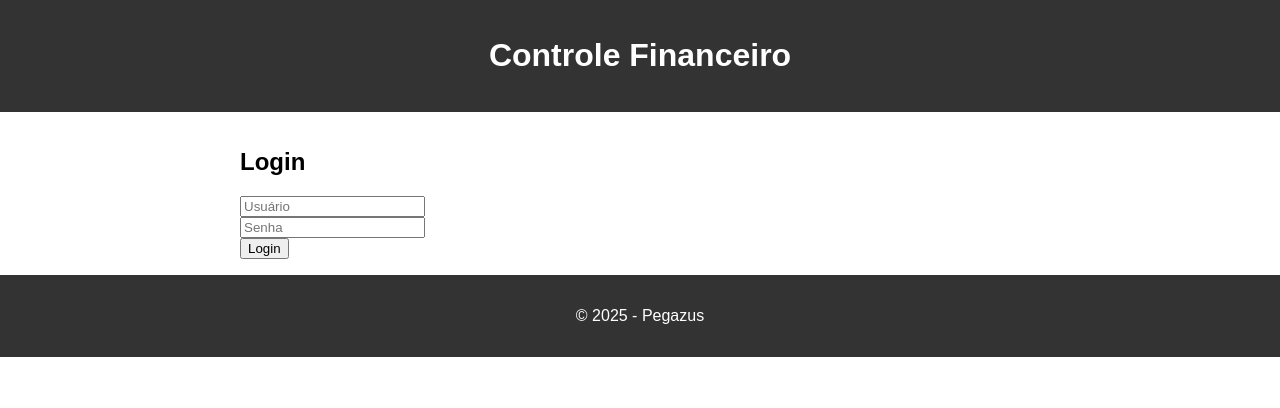
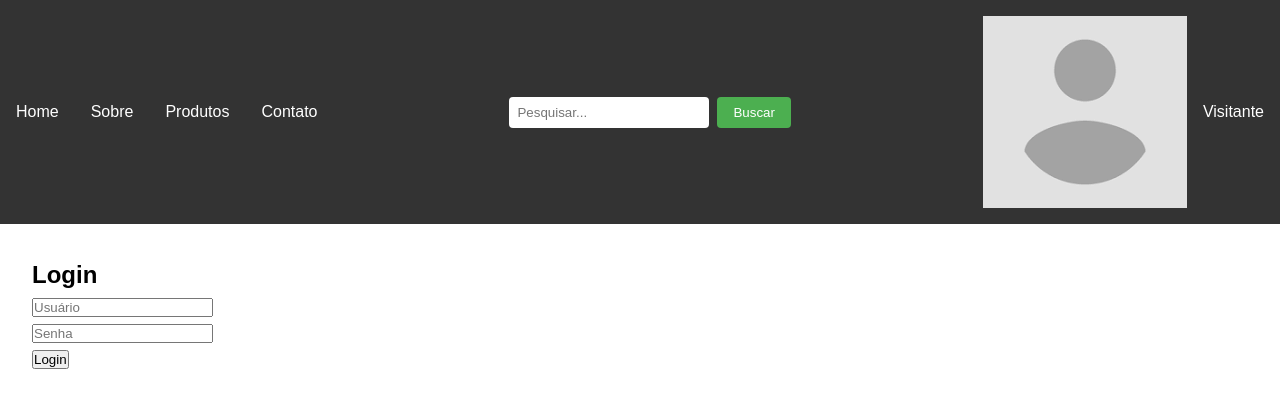
Before and after one commit to guilherme11504/Fluxo-Financial-app, a Django app: template autenticacao/templates/autenticacao/login.html in a window 1280 px wide. Shown: the top 408 px of the page. Run offline with Django 4.2, Linux system fonts and the light colour scheme; the template is opened without the code that fills it, so the values that code supplies are empty; parts of the project's set-up code (start-up, migrations or seed data) failed here and were passed over.

Commit message:
mudanças no base

```diff
--- a/autenticacao/templates/autenticacao/login.html
+++ b/autenticacao/templates/autenticacao/login.html
@@ -1,5 +1,7 @@
 {% extends "base.html" %}
+{% load static %}
 
+{% block title %}Login{% endblock %}
 {% block content %}
   <h2>Login</h2>
   <form method="post">
--- a/core/settings.py
+++ b/core/settings.py
@@ -14,7 +14,7 @@ from pathlib import Path
 import os
 
 # Build paths inside the project like this: BASE_DIR / 'subdir'.
-BASE_DIR = Path(__file__).resolve().parent.parent
+BASE_DIR = os.path.dirname(os.path.dirname(os.path.abspath(__file__)))
 
 
 # Quick-start development settings - unsuitable for production
@@ -130,4 +130,5 @@ STATIC_URL = '/static/'
 # Default primary key field type
 # https://docs.djangoproject.com/en/4.2/ref/settings/#default-auto-field
 
+
 DEFAULT_AUTO_FIELD = 'django.db.models.BigAutoField'
--- a/core/urls.py
+++ b/core/urls.py
@@ -16,8 +16,11 @@ Including another URLconf
 """
 from django.contrib import admin
 from django.urls import path, include
+from django.shortcuts import redirect
 
 urlpatterns = [
     path('admin/', admin.site.urls),
     path('auth/', include('autenticacao.urls')),
+    #aqui defino a rota padrão para a de login, já que no momento, não existe uma pagina inicial
+    path('', lambda request: redirect('login')),
 ]
--- a/requirements.txt
+++ b/requirements.txt
@@ -1,2 +1,3 @@
 django
 pymysql
+cryptography
--- a/static/css/base.css
+++ b/static/css/base.css
@@ -1,27 +1,76 @@
+* {
+    margin: 0;
+    padding: 0;
+    box-sizing: border-box;
+}
+
 body {
     font-family: Arial, sans-serif;
-    margin: 0;
-    padding: 0;
+    line-height: 1.6;
 }
 
-header {
+.navbar {
     background-color: #333;
-    color: #fff;
-    padding: 1em;
-    text-align: center;
+    padding: 1rem;
+    display: flex;
+    justify-content: space-between;
+    align-items: center;
+    color: white;
 }
 
-main {
-    display: block;
-    margin: 0 auto;
-    max-width: 800px;
-    padding: 1em;
+.nav-links {
+    display: flex;
+    gap: 2rem;
 }
 
-footer {
-    background-color: #333;
-    color: #fff;
-    padding: 1em;
-    text-align: center;
-    clear: both;
+.nav-links a {
+    color: white;
+    text-decoration: none;
+    font-weight: 500;
 }
+
+.nav-links a:hover {
+    color: #ddd;
+}
+
+.user-section {
+    display: flex;
+    align-items: center;
+    gap: 1rem;
+}
+
+.user-photo {
+    width: 40px;
+    height: 40px;
+    border-radius: 50%;
+    object-fit: cover;
+}
+
+.search-bar {
+    display: flex;
+    gap: 0.5rem;
+}
+
+.search-bar input {
+    padding: 0.5rem;
+    border: none;
+    border-radius: 4px;
+    width: 200px;
+}
+
+.search-bar button {
+    padding: 0.5rem 1rem;
+    background-color: #4CAF50;
+    color: white;
+    border: none;
+    border-radius: 4px;
+    cursor: pointer;
+}
+
+.search-bar button:hover {
+    background-color: #45a049;
+}
+
+.content {
+    padding: 2rem;
+}
--- a/templates/base.html
+++ b/templates/base.html
@@ -1,27 +1,52 @@
-<!-- templates/base.html -->
 {% load static %}
 <!DOCTYPE html>
 <html lang="pt-br">
 <head>
     <meta charset="UTF-8">
-    <title>{% block title %}Controle Financeiro{% endblock %}</title>
-    <link rel="stylesheet" href="{% static 'css/base.css' %}">
+    <meta name="viewport" content="width=device-width, initial-scale=1.0">
+    <title>{% block title %}Meu Site{% endblock %}</title>
+    <link rel="stylesheet" href="{% static '/css/base.css' %}">
 </head>
 <body>
-    <header>
-        <h1>Controle Financeiro</h1>
-        <!-- navbar ou links de navegação -->
-    </header>
+    <nav class="navbar">
+        <div class="nav-links">
+            <a href="#">Home</a>
+            <a href="#">Sobre</a>
+            <a href="#">Produtos</a>
+            <a href="#">Contato</a>
+        </div>
 
-    <main>
+        <div class="search-bar">
+            <input type="text" placeholder="Pesquisar..." id="searchInput">
+            <button onclick="realizarPesquisa()">Buscar</button>
+        </div>
+
+        <div class="user-section">
+            <img src="{% static 'images/profile-placeholder.png' %}" alt="Foto de perfil" class="profile-pic">
+            <span>{{ user.username|default:'Visitante' }}</span>
+        </div>
+    </nav>
+
+    <main class="content">
         {% block content %}
-        <!-- conteúdo das páginas -->
         {% endblock %}
     </main>
 
-    <footer>
-        <p>© 2025 - Pegazus</p>
-    </footer>
+    <script>
+        function realizarPesquisa() {
+            const searchTerm = document.getElementById('searchInput').value;
+            if (searchTerm.trim() !== '') {
+                // Você pode personalizar a URL de pesquisa de acordo com sua aplicação
+                window.location.href = `/pesquisa/?q=${encodeURIComponent(searchTerm)}`;
+            }
+        }
 
+        // Adiciona funcionalidade de pesquisa ao pressionar Enter
+        document.getElementById('searchInput').addEventListener('keypress', function(e) {
+            if (e.key === 'Enter') {
+                realizarPesquisa();
+            }
+        });
+    </script>
 </body>
 </html>
```
Also changed, not shown: static/images/profile-placeholder.png (added).
